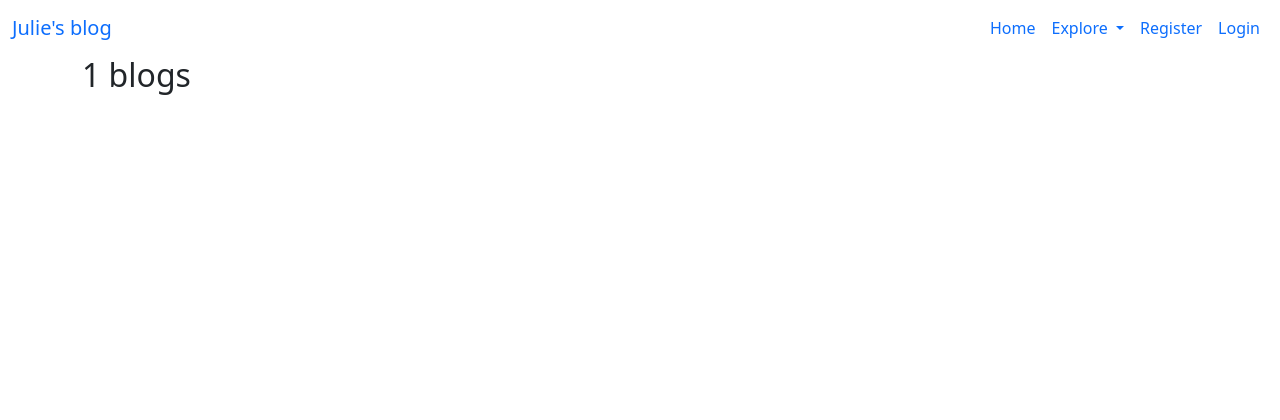
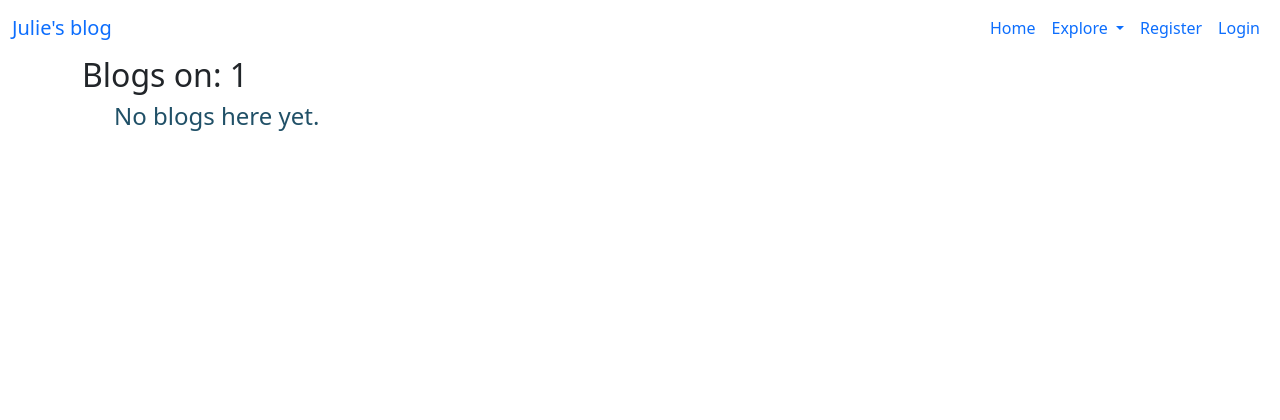
Before and after one commit to MsMutinda/Django-Blog, a Django app: page /posts/1 in a window 1280 px wide. Shown: the top 420 px of the page. Run offline with Django 3.2, Linux system fonts and the light colour scheme; tables that the repository leaves empty hold one stand-in row (values such as "Sample post"); some libraries are stand-ins or nearby versions.

Commit message:
url slug

```diff
--- a/myblog/templates/base.html
+++ b/myblog/templates/base.html
@@ -45,7 +45,8 @@
                         <ul class="dropdown-menu" aria-labelledby="navbarDropdown">
                             {% blog_categories request %}
                             {% for category in categories %}
-                                <li> <a class="dropdown-item" href="#"> {{ category }} </a> </li>
+<!--                                <li> <a class="dropdown-item" href="{% url 'category_filter' category|slugify %}"> {{ category }} </a> </li>-->
+                                <li> <a class="dropdown-item" href="{% url 'category_filter' category.name %}"> {{ category }} </a> </li>
                             {% endfor %}
                         </ul>
                     </li>
--- a/myblog/templates/category.html
+++ b/myblog/templates/category.html
@@ -2,8 +2,9 @@
 
 {% block content %}
         <main class="category_view">
-        <h2 class="category-header"> {{ name }} blogs </h2>
+            <h2 class="category-header"> Blogs on:  {{ name }} </h2>
             <ul>
+                {% if filtered_blogs %}
                     {% for blog in filtered_blogs %}
                         <li>
                             <h5>
@@ -14,9 +15,11 @@
                                     on <span> {{ blog.created_date|date:"M j, Y H:i A" }} </span>
                             </small>
                             {{ blog.text|slice:"0:642"|add:" ...."|safe }} <br>
-                    <p class="continue"> <a href="{% url 'post_detail' blog.pk %}"> Read blog </a> </p>
                         </li> <br />
                     {% endfor %}
+                {% else %}
+                    <h4 style="color: #205067; ">No blogs here yet. </h4>
+                {% endif %}
             </ul>
         </main>
 
--- a/myblog/templates/home.html
+++ b/myblog/templates/home.html
@@ -42,6 +42,7 @@
                         <ul class="dropdown-menu" aria-labelledby="navbarDropdown">
 <!--                            {% blog_categories request %}-->
                             {% for category in categories %}
+<!--                                <li> <a class="dropdown-item" href="{% url 'category_filter' category.name|slugify %}"> {{ category }} </a> </li>-->
                                 <li> <a class="dropdown-item" href="{% url 'category_filter' category.name %}"> {{ category }} </a> </li>
                             {% endfor %}
                         </ul>
--- a/myblog/templates/profile.html
+++ b/myblog/templates/profile.html
@@ -24,7 +24,7 @@
                                 <small> Published on {{ post.created_date|date:"M j, Y" }} </small>
                             </div>
                             <div class="card-body">
-                                <div class='card-text'> <p> {{ post.text|slice:"0:445"|add:" ..." }} </p> </div>
+                                <div class='card-text'> <p> {{ post.text|slice:"0:445"|add:" ..."|safe }} </p> </div>
                                 <p class="btn btn-sm"> <a href="" style="color: #121212;"> Read blog </a> </p>
                             </div>
                         </div>
--- a/myblog/urls.py
+++ b/myblog/urls.py
@@ -1,7 +1,7 @@
 from django.urls import path
-from .views import HomeView, PostDetailView, AddPostView, EditPostView, DeletePostView, AddCategoryView
+from .views import HomeView, PostDetailView, AddPostView, EditPostView, DeletePostView, AddCategoryView, \
+    category_filter, profile
 # from .views import HomeView, PostDetailView, AddPostView, EditPostView, DeletePostView, AddCategoryView, CategoryListView
-from . import views
 
 
 urlpatterns = [
@@ -11,7 +11,7 @@ urlpatterns = [
     path('post/<int:pk>/edit', EditPostView.as_view(), name="edit_post"),
     path('post/<int:pk>/delete', DeletePostView.as_view(), name="delete_post"),
     path('new-category', AddCategoryView.as_view(), name="add_category"),
-    path('posts/<str:name>', views.category_filter, name="category_filter"),
+    path('posts/<str:name>', category_filter, name="category_filter"),
     # path('categories/<int:pk>', CategoryListView.as_view(), name="category_filter"),
-    path('profile', views.profile, name='profile')
+    path('profile', profile, name='profile')
 ]
--- a/myblog/views.py
+++ b/myblog/views.py
@@ -10,12 +10,12 @@ class HomeView(ListView):
     model = Post
     template_name = 'home.html'
     categories = Category.objects.all()
-    # blogs = list(Post.objects.order_by('-created_date')[:4])
+    blogs = Post.objects.order_by('-created_date')[:4]
     featured_post = random.choice(Post.objects.all())
 
     def get_context_data(self, **kwargs):
         context = super(HomeView, self).get_context_data(**kwargs)
-        context.update({'categories': self.categories, 'featured_post': self.featured_post})
+        context.update({'categories': self.categories, 'blogs': self.blogs, 'featured_post': self.featured_post})
         return context
 
 
@@ -28,7 +28,6 @@ class AddPostView(CreateView):
     model = Post
     form_class = PostForm
     template_name = 'add_post.html'
-    # fields = '__all__'
 
     # override form_valid() to add the blog author
     def form_valid(self, form):
@@ -57,16 +56,8 @@ class AddCategoryView(CreateView):
 
 def category_filter(request, name):
     filtered_blogs = Post.objects.filter(category=name)
+    # filtered_blogs = Post.objects.filter(category=name.replace('-', ' '))
     return render(request, 'category.html', {'name': name, 'filtered_blogs': filtered_blogs})
-
-# class CategoryListView(ListView):
-#     model = Post
-#     template_name = 'category.html'
-#
-#     def get_queryset(self):
-#         # category = get_object_or_404(Category, id=self.kwargs.get('category__id'))
-#         # return Post.objects.filter(category_name=category)
-#         return Post.objects.filter(category=self.kwargs.get('pk'))
 
 
 def profile(request):
```
Also changed, not shown: myblog/migrations/0001_initial.py (deleted), myblog/migrations/0002_auto_20211129_1307.py (deleted), myblog/migrations/0003_auto_20211209_1127.py (deleted), myblog/migrations/0004_auto_20211209_1552.py (deleted). Lines whose indentation alone changed are shown as unchanged.
